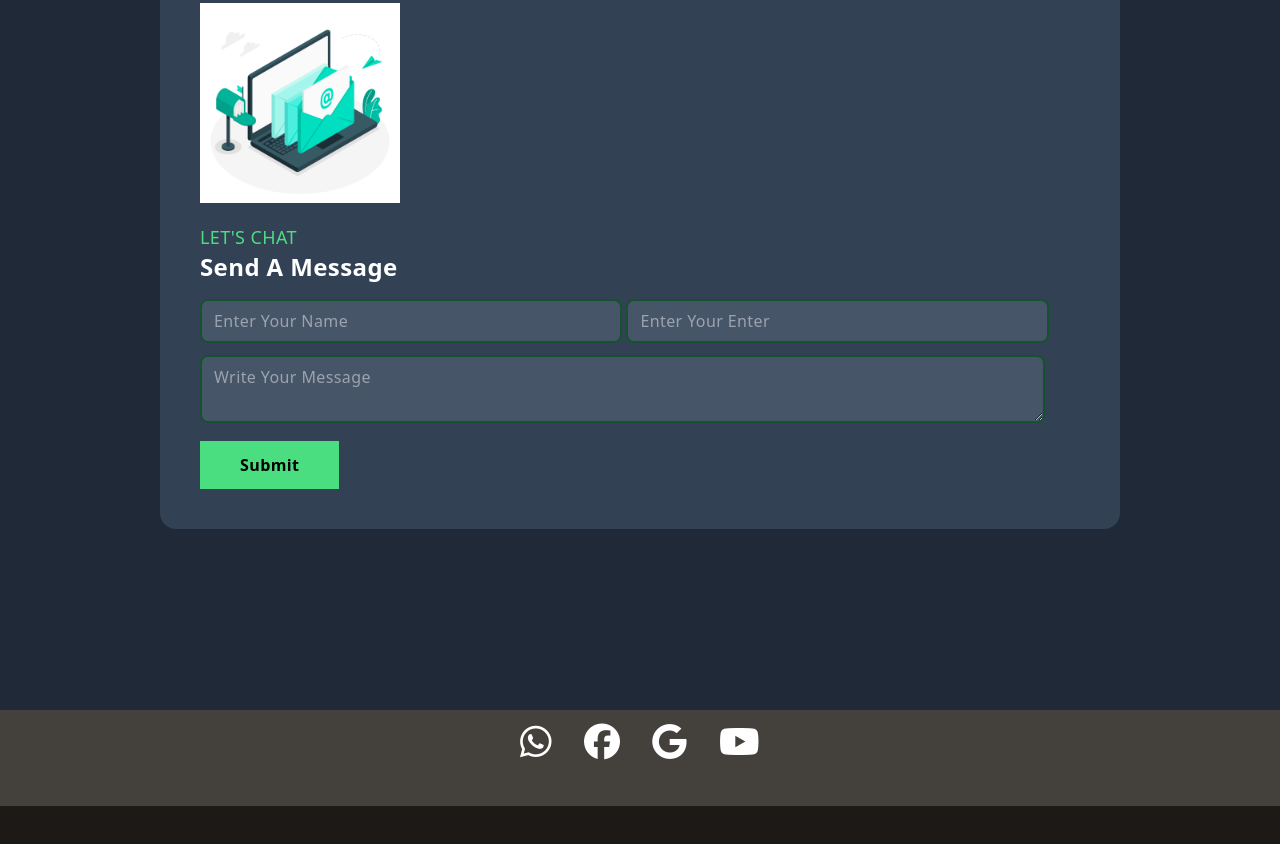
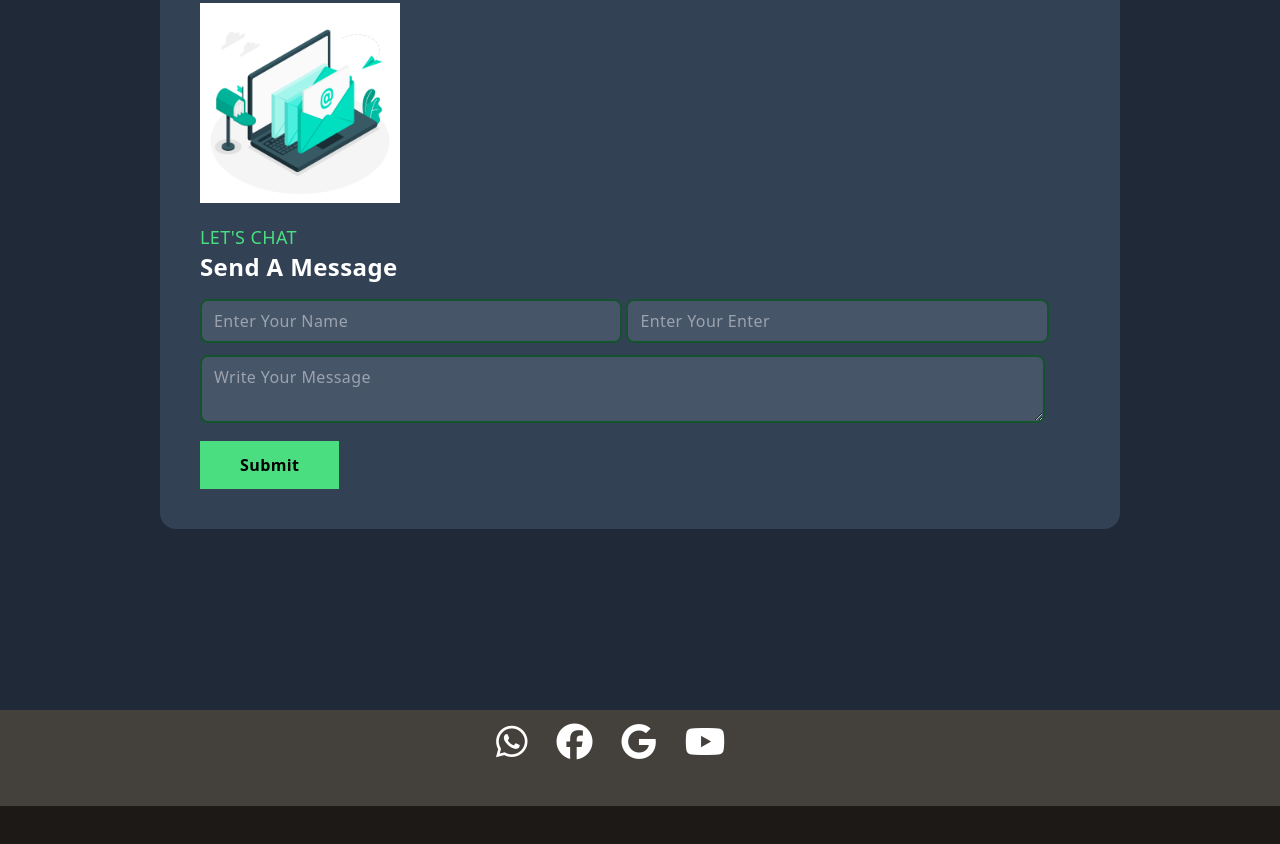
Before and after one commit to Miza-nur/My_first_project, a website built with Vite: page index.html in a window 1280 px wide. Shown: the part 2946-3790 px from the top of the page. Built offline with nearby package versions, Linux system fonts and the light colour scheme.

Commit message:
footer edit

```diff
--- a/index.html
+++ b/index.html
@@ -154,11 +154,18 @@
 <!--footer section start-->
 <div class="w-full h-20 mt-16">
     <div class="w-full h-24 bg-stone-700">
-    <div class="flex w-60 h-16 gap-8 content-center mx-auto ">
-        <a href=""><i class="fa-brands fa-whatsapp text-4xl mt-3 hover:text-6xl text-white"></i></a>
-        <a href=""><i class="fa-brands fa-facebook text-4xl mt-3 hover:text-6xl text-white"></i></a>
-        <a href=""><i class="fa-brands fa-google text-4xl mt-3 hover:text-6xl text-white"></i></a>
-        <a href=""><i class="fa-brands fa-youtube text-4xl mt-3 hover:text-6xl text-white"></i></a>
+    <div class="flex w-72 h-16 gap-8 content-center mx-auto ">
+        <ul class="">
+            <li class="inline-block"><a href="https://www.whatsapp.com" aria-label="visit whatsapp"><i class="fa-brands fa-whatsapp text-4xl mt-3 pr-6 hover:text-6xl text-white"></i></a></li>
+
+            <li class="inline-block"><a href="https://www.facebook.com" aria-label="visit facebook"><i class="fa-brands fa-facebook text-4xl mt-3 pr-6 hover:text-6xl text-white"></i></a></li>
+
+            <li class="inline-block"><a href="https://www.google.com" aria-label="visit google"><i class="fa-brands fa-google text-4xl mt-3 pr-6 hover:text-6xl text-white"></i></a></li>
+
+            <li class="inline-block"><a href="https://www.youtube.com" aria-label="visit youtube"><i class="fa-brands fa-youtube text-4xl mt-3 pr-6 hover:text-6xl text-white"></i></a></li>
+
+
+        </ul>
     </div>
 
     </div>
```
